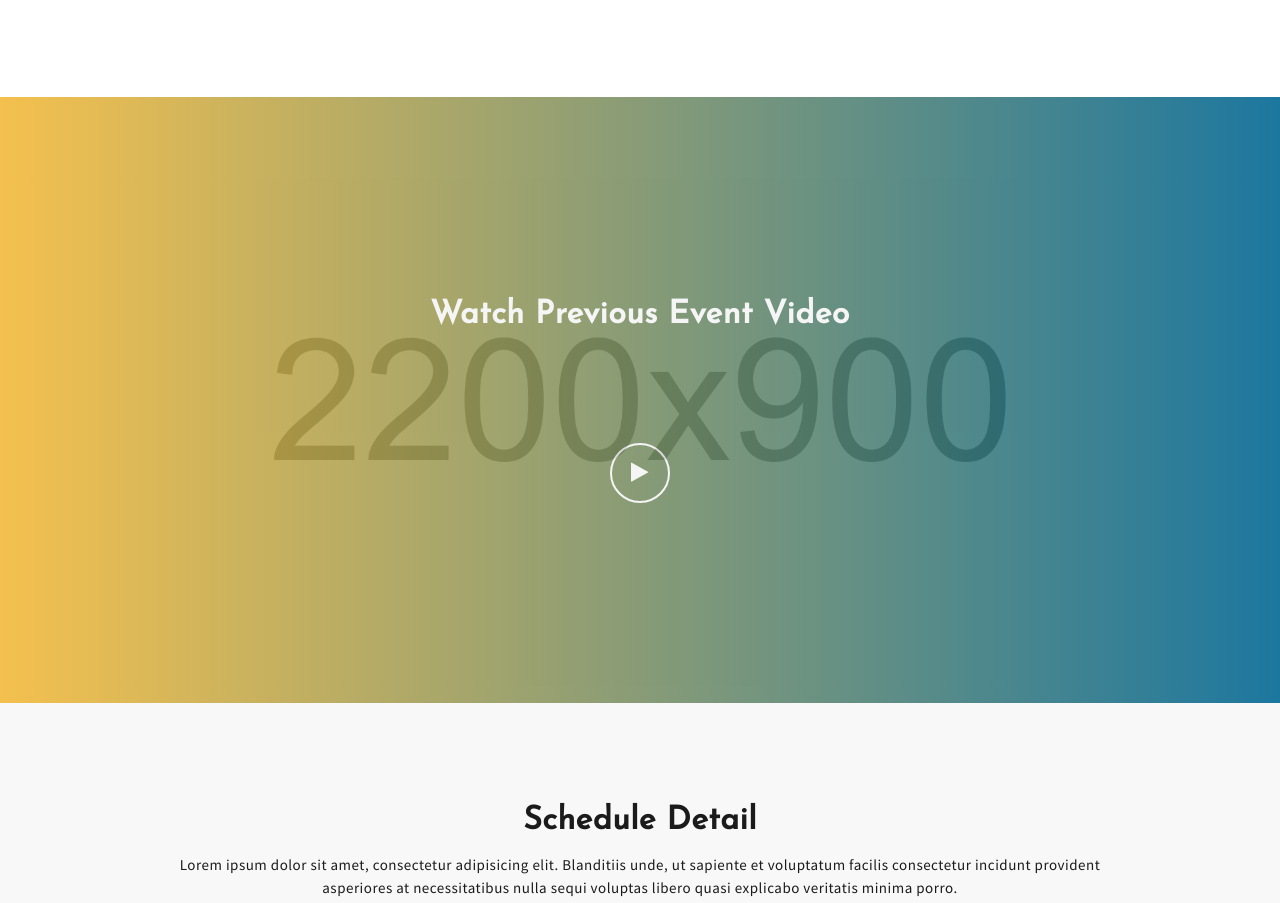
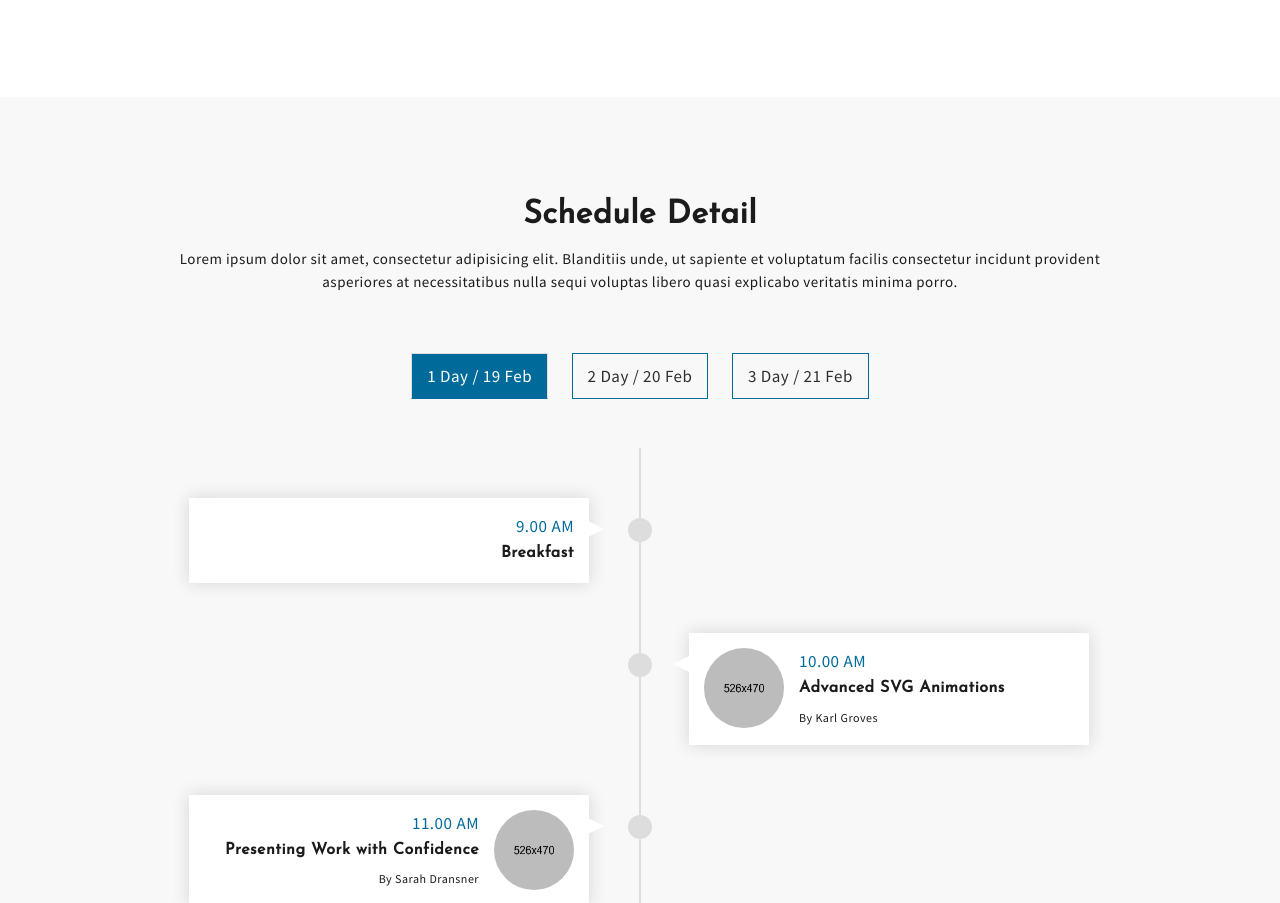
Before and after one commit to ColombiaPython/pyday-pereira-2019, a plain HTML site: page index.html in a window 1280 px wide. Shown: the part 1093-1996 px from the top of the page. Drawn offline with nearby package versions, Linux system fonts and the light colour scheme.

Commit message:
Eliminada sección bloqueante

```diff
--- a/index.html
+++ b/index.html
@@ -144,33 +144,6 @@
       </div>
     </section>
     <!-- End About -->
-
-    <!-- Start Video -->
-    <section id="mu-video">
-      <div class="mu-video-overlay">
-        <div class="container">
-          <div class="row">
-            <div class="col-md-12">
-              <div class="mu-video-area">
-                <h2>Watch Previous Event Video</h2>
-                <a class="mu-video-play-btn" href="#"><i class="fa fa-play" aria-hidden="true"></i></a>
-              </div>
-            </div>
-          </div>
-        </div>
-      </div>
-
-      <!-- Start Video content -->
-      <div class="mu-video-content">
-        <div class="mu-video-iframe-area">
-          <a class="mu-video-close-btn" href="#"><i class="fa fa-times" aria-hidden="true"></i></a>
-          <iframe width="854" height="480" src="https://www.youtube.com/embed/n9AVEl9764s" frameborder="0" allowfullscreen></iframe>
-        </div>
-      </div>
-      <!-- End Video content -->
-
-    </section>
-    <!-- End Video -->
 
     <!-- Start Schedule  -->
     <section id="mu-schedule">
```
